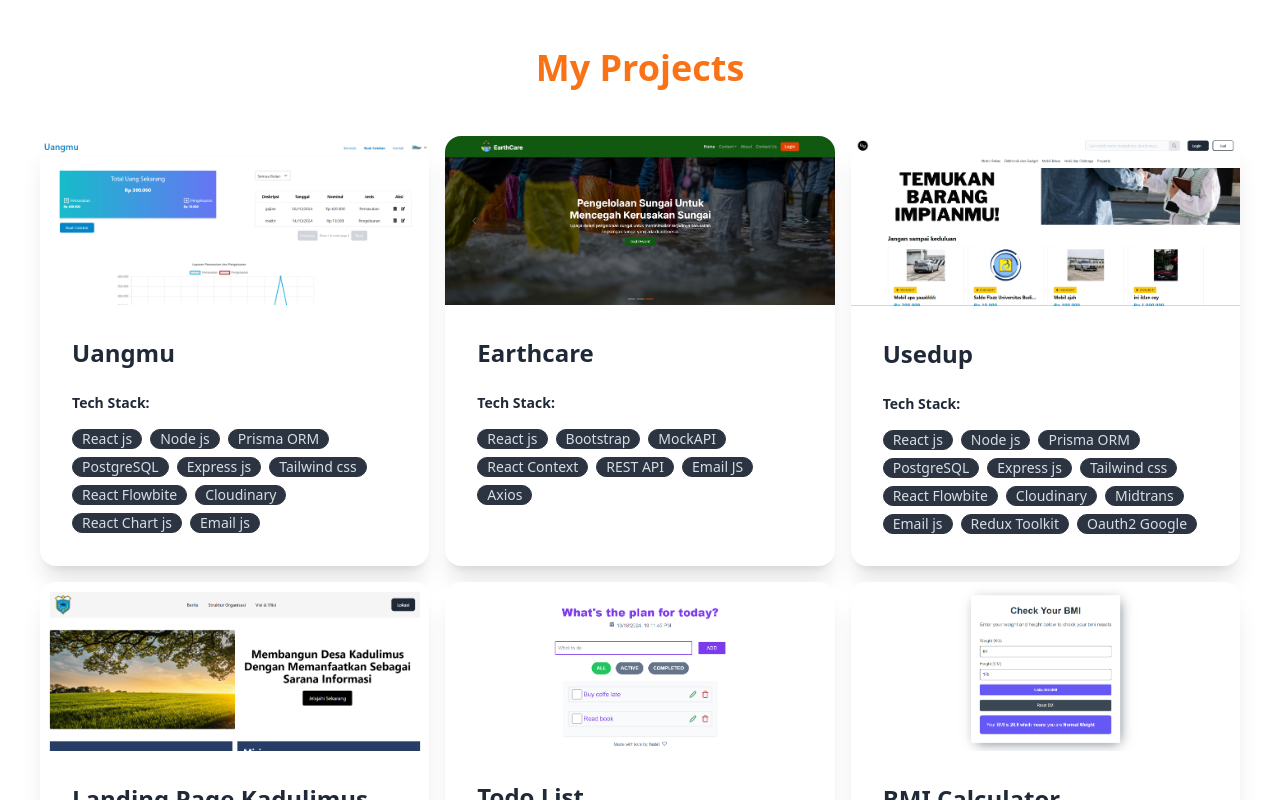
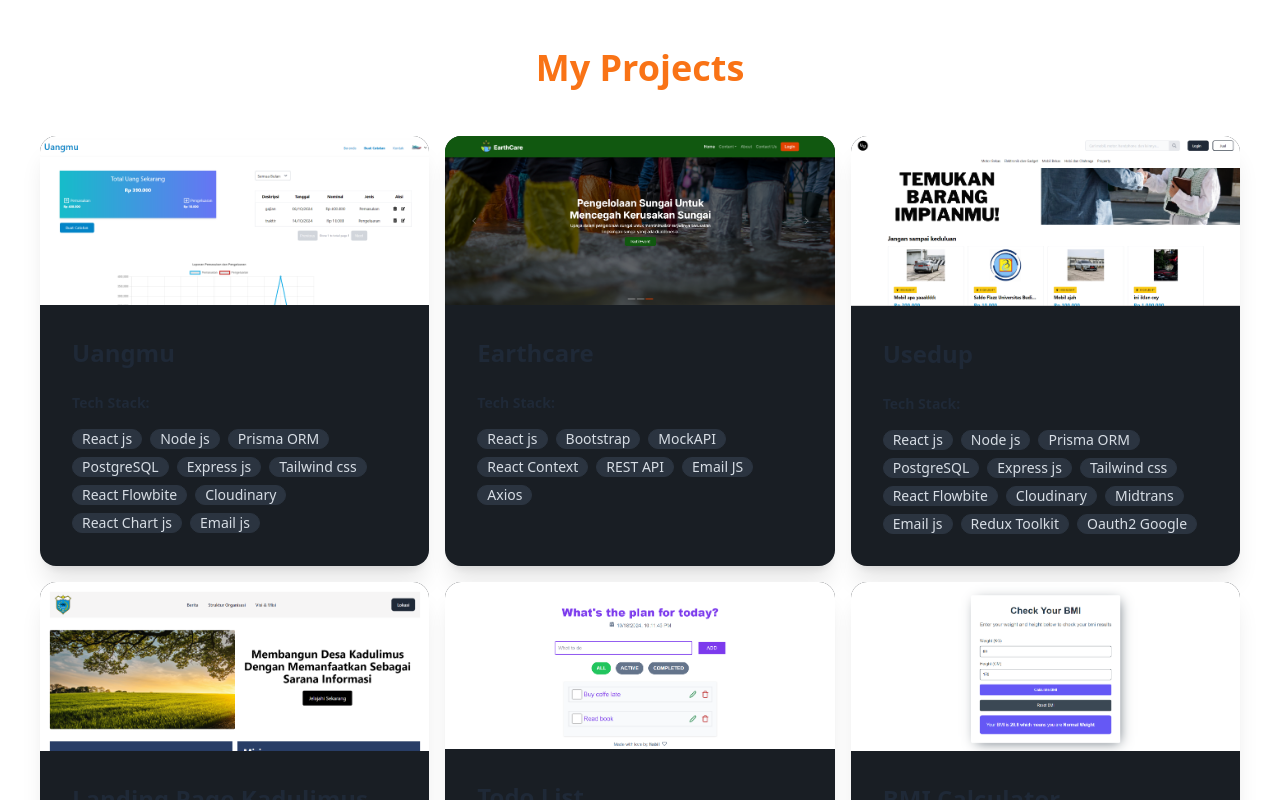
Before and after one commit to Anugerah20/Portfolio-V.2, a React (Vite) app: page / in a window 1280 px wide. Shown: the part 940-1740 px from the top of the page. Built offline with nearby package versions, Linux system fonts and the light colour scheme.

Commit message:
Update Projects.jsx to fix project card styling

```diff
--- a/src/pages/Projects.jsx
+++ b/src/pages/Projects.jsx
@@ -6,10 +6,10 @@ const Portfolio = () => {
                <div className="m-10 text-center">
                     <h1 className="text-4xl font-bold text-orange-500 p-2">My Projects</h1>
                </div>
-               <div className="max-w-7xl mx-auto px-5 lg:px-10 md:px-7 gap-x-4 gap-y-4 grid lg:grid-cols-3 md:grid-cols-2 sm:grid-cols-1">
+               <div className="max-w-7xl mx-auto my-5 px-5 lg:px-10 md:px-7 gap-x-4 gap-y-4 grid lg:grid-cols-3 md:grid-cols-2 sm:grid-cols-1">
 
                     {apiPortfolio.map((item) => (
-                         <a href={item.url} key={item.id} className="card bg-base-100 shadow-xl">
+                         <a href={item.url} key={item.id} className="card bg-[#191e24] shadow-xl">
 
                               <figure>
                                    <img
```
